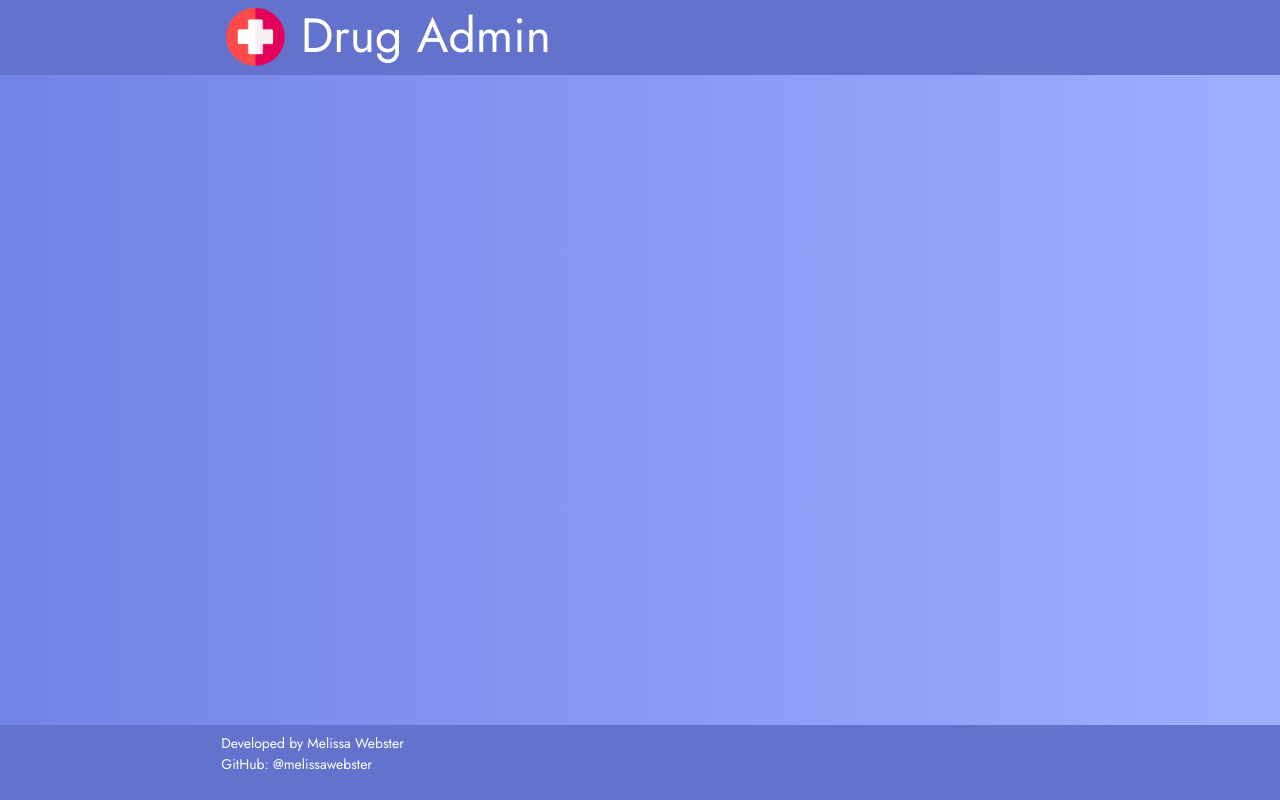
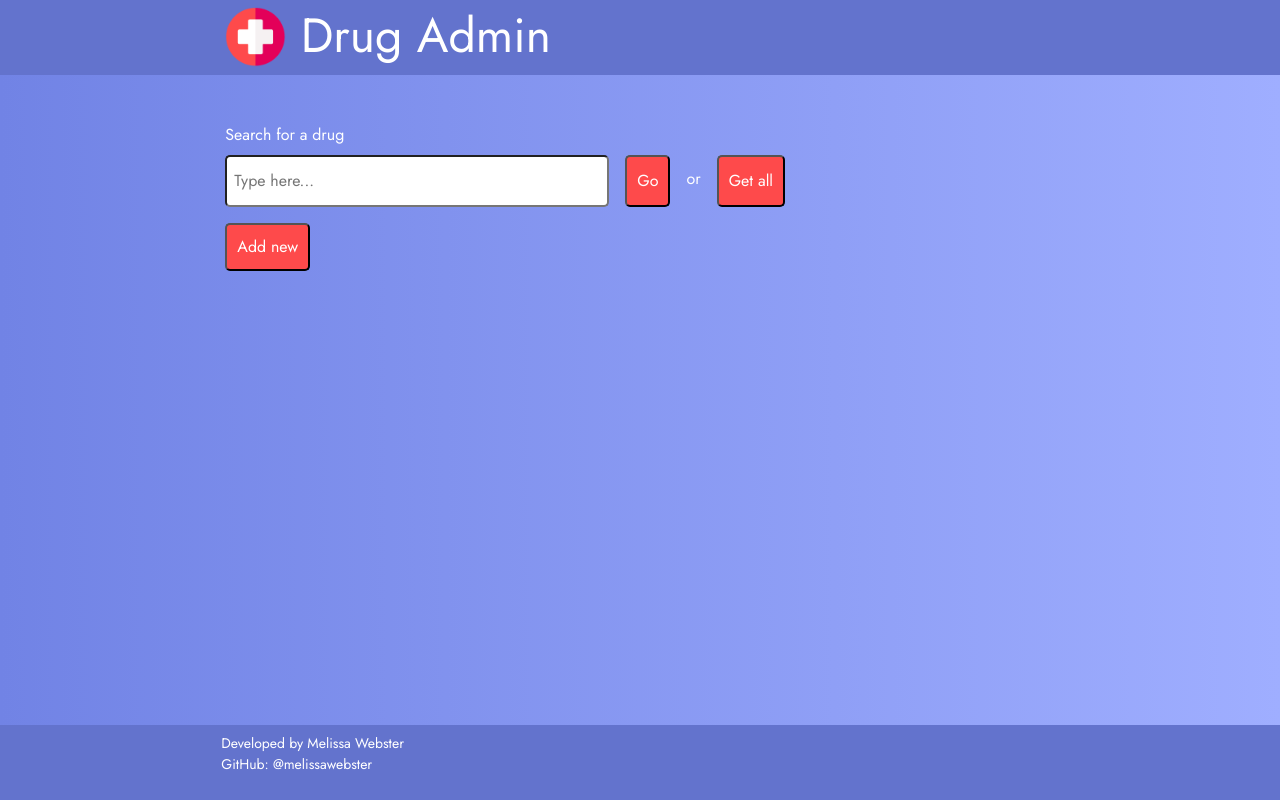
Before and after one commit to melissawebster/drug-admin-api, a React (Vite) app in the folder drug-admin-frontend/: page / in a window 1280 px wide. Built offline with nearby package versions, Linux system fonts and the light colour scheme.

Commit message:
create search bar

```diff
--- a/drug-admin-frontend/src/App.tsx
+++ b/drug-admin-frontend/src/App.tsx
@@ -1,5 +1,6 @@
 import Header from './components/header/Header'
 import Footer from './components/footer/Footer'
+import SearchBar from './components/search-bar/SearchBar'
 import './App.css'
 
 
@@ -8,6 +9,7 @@ function App() {
     <>
       <div>
         <Header />
+        <SearchBar />
         <Footer />
       </div>
 
--- a/drug-admin-frontend/src/components/header/Header.css
+++ b/drug-admin-frontend/src/components/header/Header.css
@@ -1,5 +1,6 @@
 
 @import url('https://fonts.googleapis.com/css?family=Jost');
+
 
 .header {
     background-color: #6373CD;
--- /dev/null
+++ b/drug-admin-frontend/src/components/search-bar/SearchBar.css
@@ -0,0 +1,23 @@
+@import url('https://fonts.googleapis.com/css?family=Jost');
+
+.search-bar {
+    color: #FFF;
+    font-family: Jost;
+}
+
+.text-input {
+    width: 30vw;
+    border-radius: 5px;
+}
+
+.button {
+    background-color: #fe4a4b;
+    color: #FFF;
+    font-family: Jost;
+    padding: 10px;
+    border-radius: 5px;
+}
+
+p {
+    margin-top: 12px;
+}
--- /dev/null
+++ b/drug-admin-frontend/src/components/search-bar/SearchBar.tsx
@@ -0,0 +1,35 @@
+import 'bootstrap/dist/css/bootstrap.min.css';
+import './SearchBar.css'
+
+function SearchBar () {
+    return (
+        <>
+          <div className="search-bar container-fluid mt-5">
+
+            <div className="row">
+              <div className="col-8 mx-auto d-flex">
+                Search for a drug
+              </div>
+            </div>
+
+            <div className="row pt-2">
+              <div className="col-8 mx-auto d-flex">
+                  <input type="text" className="text-input" placeholder=" Type here..." />
+                  <button className="button mx-3">Go</button>
+                  <p>or</p>
+                  <button className="button mx-3">Get all</button>
+              </div>
+            </div>
+
+            <div className="row">
+              <div className="col-8 mx-auto d-flex">
+              <button className="button mt-3">Add new</button>
+              </div>
+            </div>
+
+          </div>
+        </>
+      )
+}
+
+export default SearchBar
```
